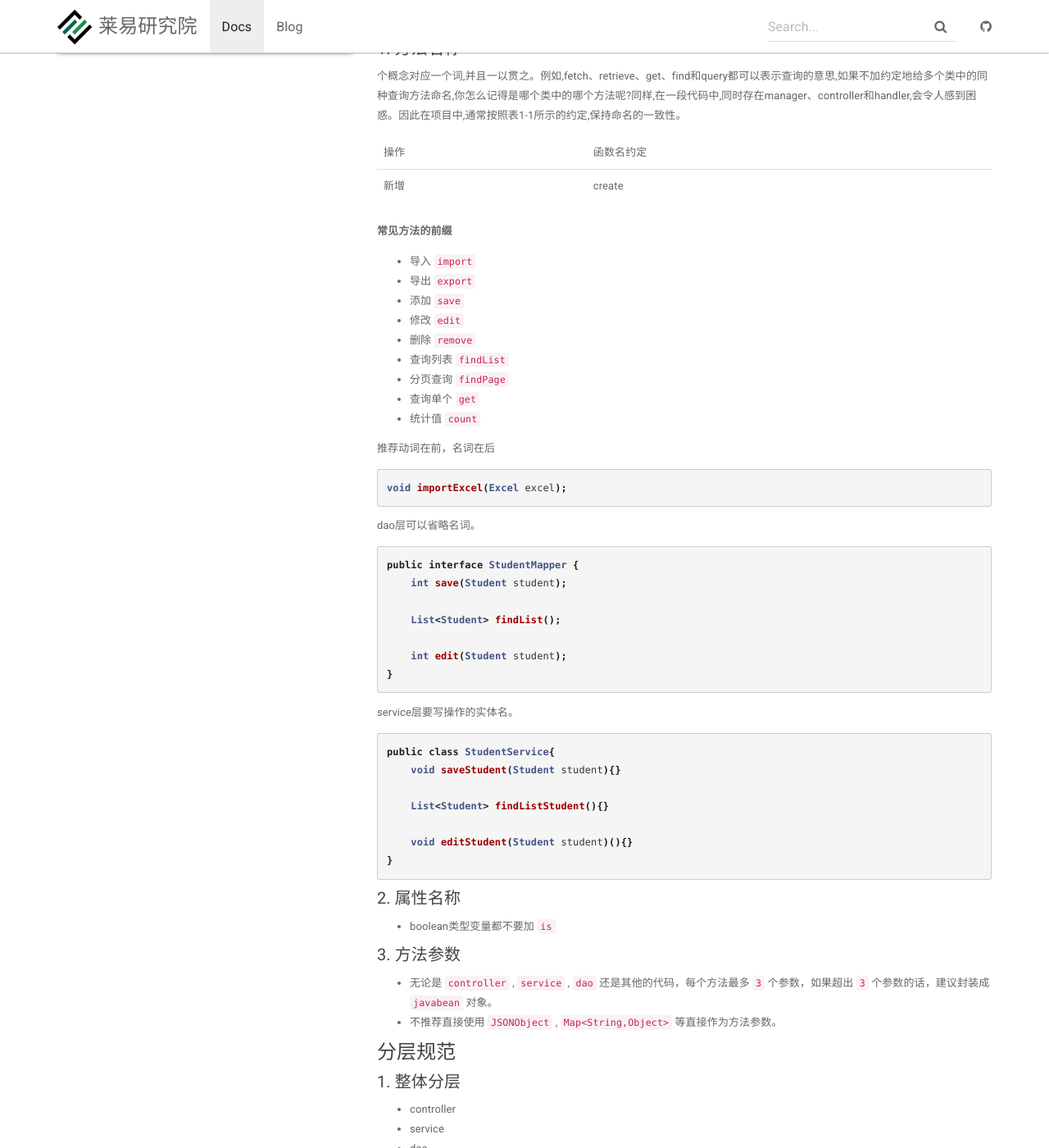
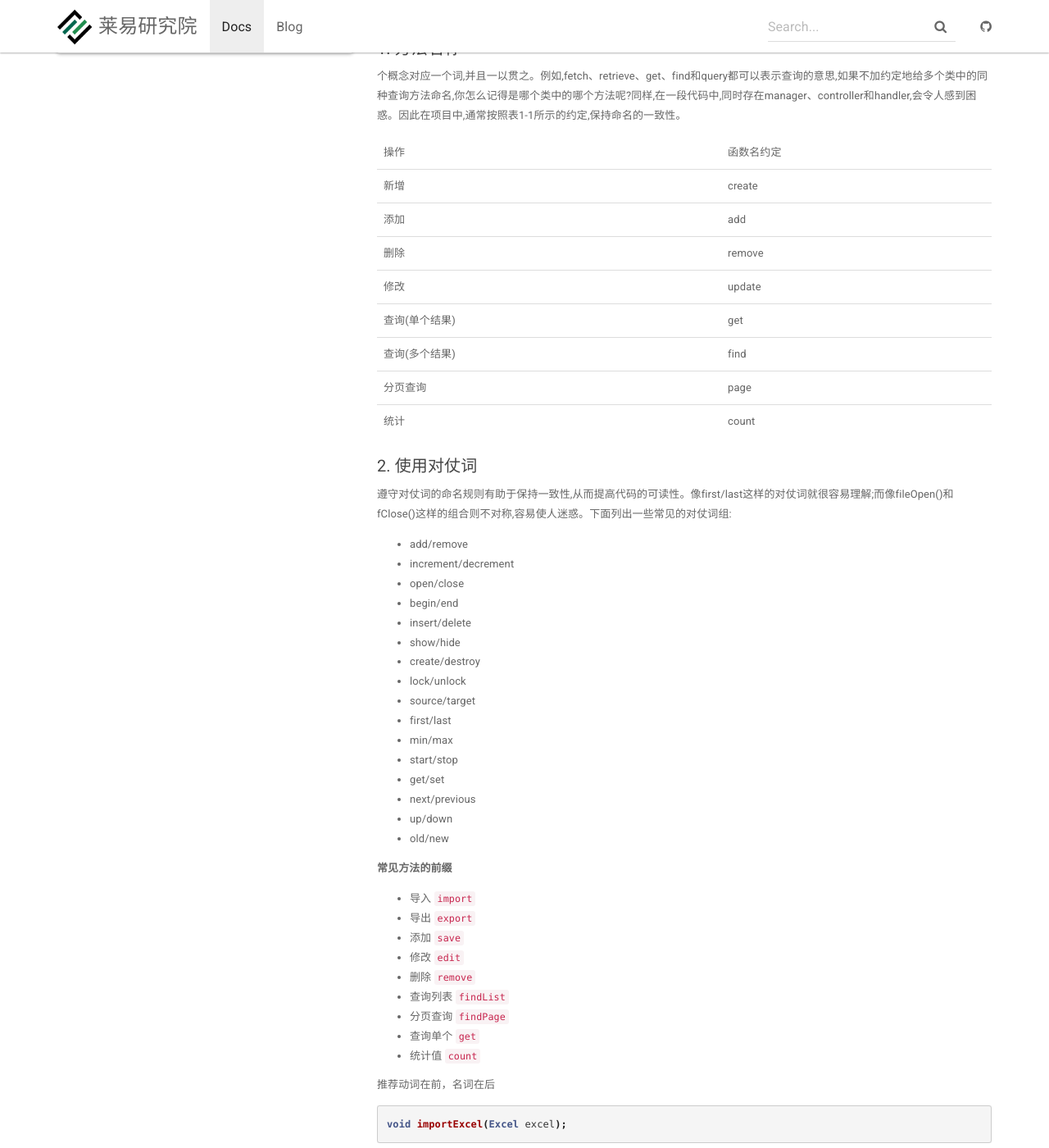
Before and after one commit to laiease/laiease.github.io, a Jekyll site: the page built from _docs/shares/code.md, in a window 1280 px wide and 1400 px high, scrolled down 430 px. Shown: the whole window at 82% size. Built offline with Jekyll 4.4.1, drawn with Linux system fonts in a browser that asks for light colours.

Commit message:
Update code.md

```diff
--- a/_docs/shares/code.md
+++ b/_docs/shares/code.md
@@ -33,8 +33,56 @@ permalink: /docs/shares-code/
       <td>新增</td>
       <td>create</td>
     </tr>
+     <tr>
+      <td>添加</td>
+      <td>add</td>
+    </tr>
+     <tr>
+      <td>删除</td>
+      <td>remove</td>
+    </tr>
+     <tr>
+      <td>修改</td>
+      <td>update</td>
+    </tr>
+     <tr>
+      <td>查询(单个结果)</td>
+      <td>get</td>
+    </tr>
+     <tr>
+      <td>查询(多个结果)</td>
+      <td>find</td>
+    </tr>
+     <tr>
+      <td>分页查询</td>
+      <td>page</td>
+    </tr>
+     <tr>
+      <td>统计</td>
+      <td>count</td>
+    </tr>
   </tbody>
 </table>
+
+#####  2. 使用对仗词
+   遵守对仗词的命名规则有助于保持一致性,从而提高代码的可读性。像first/last这样的对仗词就很容易理解;而像fileOpen()和fClose()这样的组合则不对称,容易使人迷惑。下面列出一些常见的对仗词组:
+
+* add/remove
+* increment/decrement
+* open/close
+* begin/end
+* insert/delete
+* show/hide
+* create/destroy
+* lock/unlock
+* source/target
+* first/last
+* min/max
+* start/stop
+* get/set
+* next/previous
+* up/down
+* old/new
 
 **常见方法的前缀**
 
```
